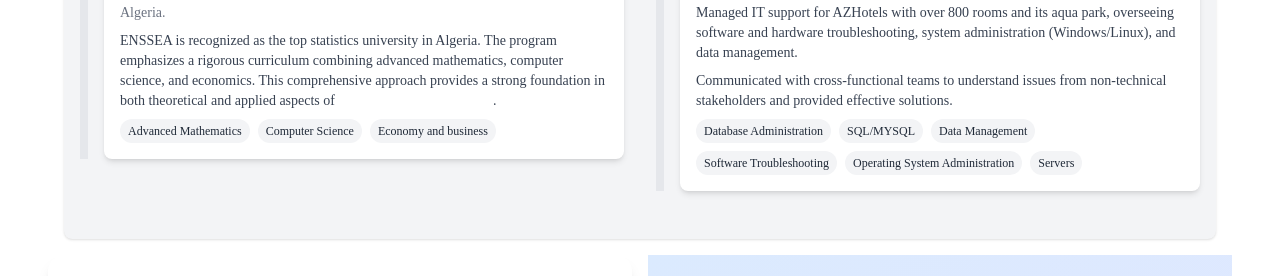
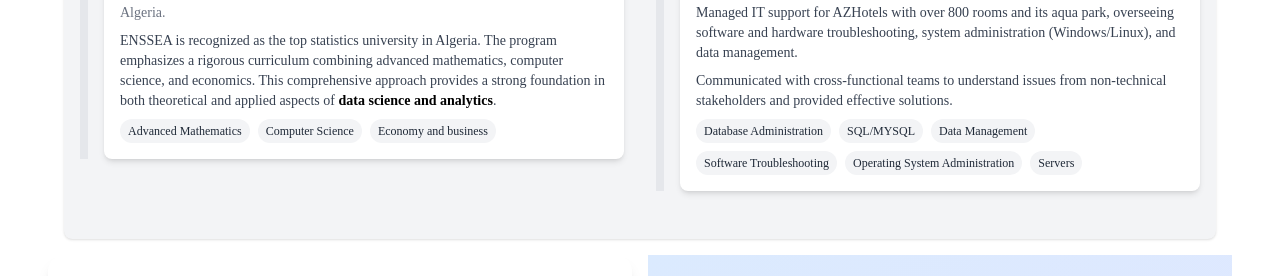
Before and after one commit to ismailSadouki/portfolio, a website: page docs/index.html in a window 1280 px wide. Shown: the part 1865-2141 px from the top of the page. Drawn offline with Linux system fonts and the light colour scheme.

Commit message:
fix text color for light mode

```diff
--- a/docs/index.html
+++ b/docs/index.html
@@ -1108,7 +1108,7 @@ body {
                         Algeria.
                       </p>
                       <p class="mt-2 text-sm text-gray-700 dark:text-gray-300">
-                        ENSSEA is recognized as the top statistics university in Algeria. The program emphasizes a rigorous curriculum combining advanced mathematics, computer science, and economics. This comprehensive approach provides a strong foundation in both theoretical and applied aspects of <span class="text-white font-bold">data science and analytics</span>.
+                        ENSSEA is recognized as the top statistics university in Algeria. The program emphasizes a rigorous curriculum combining advanced mathematics, computer science, and economics. This comprehensive approach provides a strong foundation in both theoretical and applied aspects of <span class="dark:text-white text-black  font-bold">data science and analytics</span>.
                       </p>
                       <div class="mt-2 flex flex-wrap gap-2">
                         <span
```
